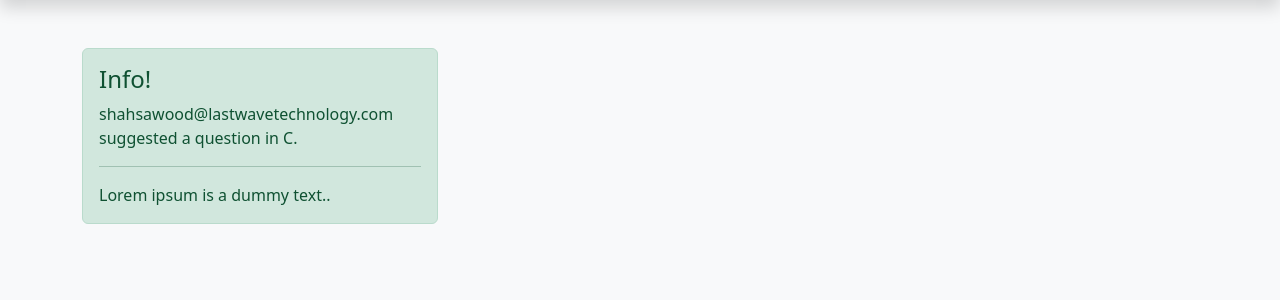
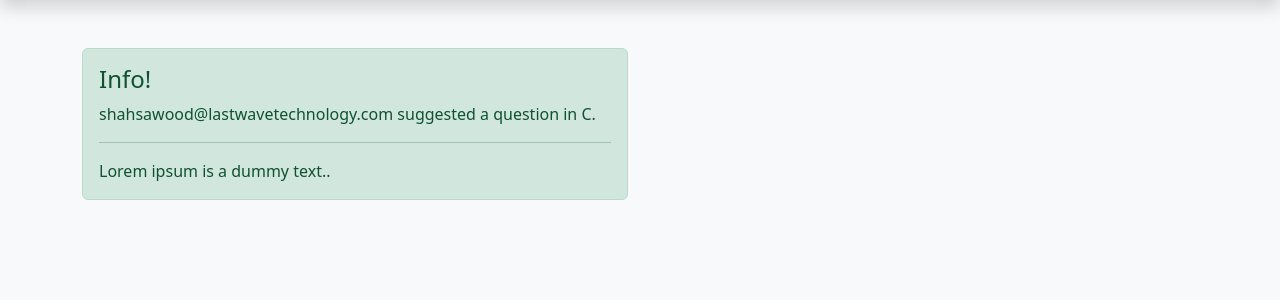
Before and after one commit to shah-sawood/tys, a Django app: page /superuser/notifications/ in a window 1280 px wide. Shown: the part 76-376 px from the top of the page. Run offline with Django 4.2, Linux system fonts and the light colour scheme; data comes from the database, SQL or seed files in the repository; some libraries are stand-ins or nearby versions.

Commit message:
changed alerts design

```diff
--- a/templates/superuser/notifications.html
+++ b/templates/superuser/notifications.html
@@ -1,7 +1,7 @@
 {% extends 'superuser/layout.html' %}
 {% block main %}
 <div class="container my-5">
-    <div class="row row-cols-1 row-cols-sm-2 row-cols-md-3">
+    <div class="row row-cols-1 row-cols-md-2">
     {% for notification in notifications %}
         <div class="col">
             <div class="alert alert-success" role="alert">
```
